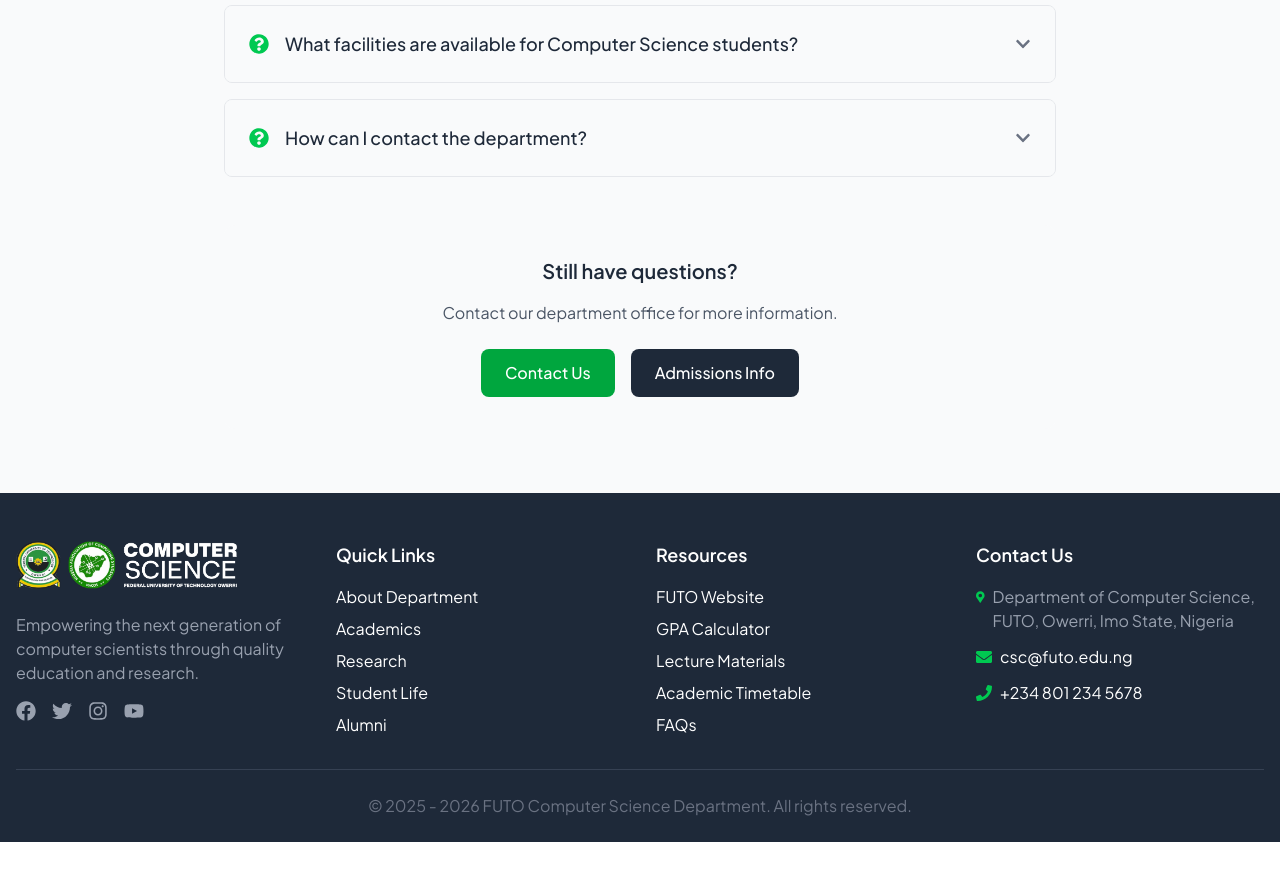
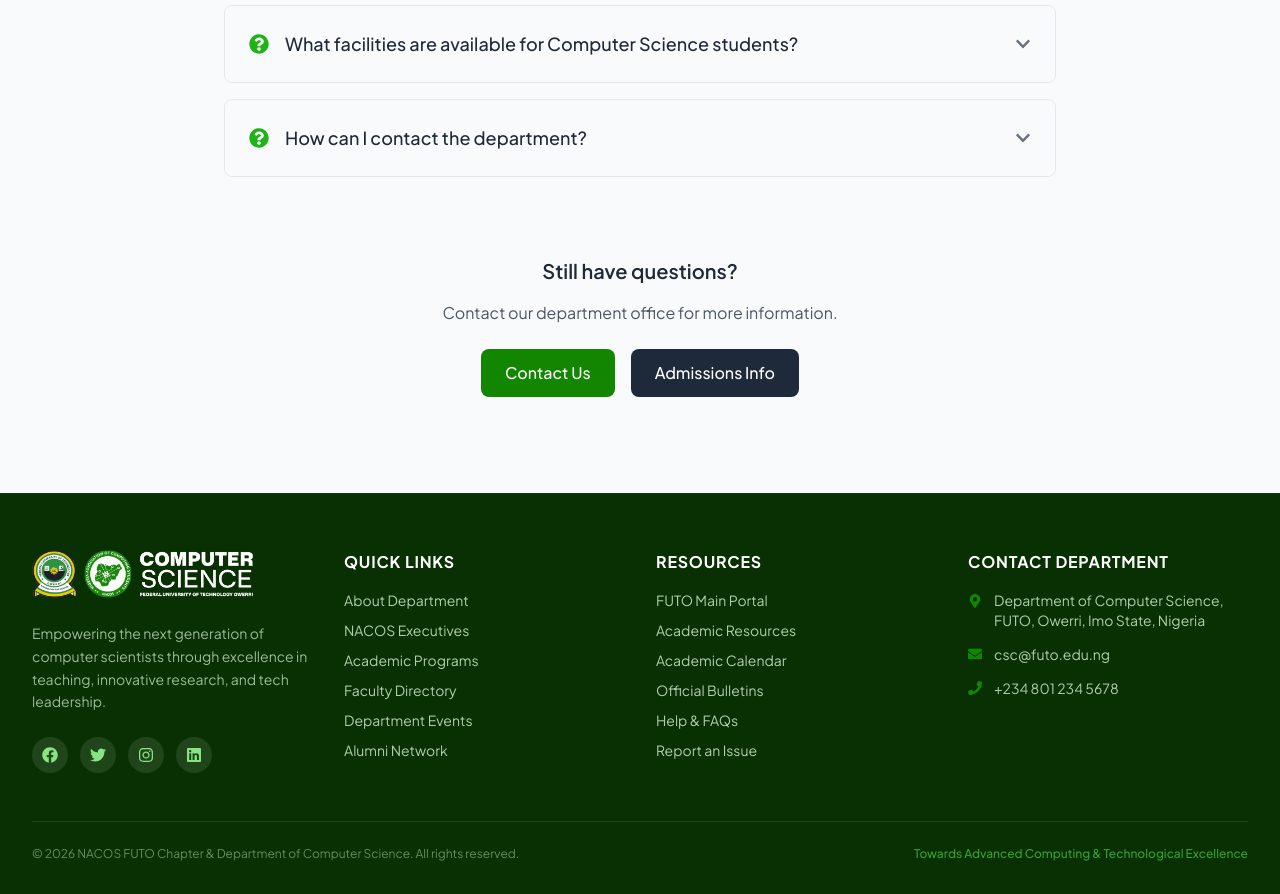
Before and after one commit to nestorcyber/nacosfuto, a React (Vite) app: page /faqs in a window 1280 px wide. Shown: the part 1000-1894 px from the top of the page. Before the commit the page ends 1842 px from the top, so only its background shows below. Built offline with nearby package versions, Linux system fonts and the light colour scheme; no server answers.

Commit message:
Implement brand color system (#138601, #FFFFFF, #083002) for dark and light modes

```diff
--- a/src/components/Footer.jsx
+++ b/src/components/Footer.jsx
@@ -14,82 +14,83 @@ import ScrollToTopLink from './ScrollToTopLink';
 
 const Footer = () => {
   return (
-    <footer className="bg-gray-800 text-white pt-12 pb-6">
-      <div className="max-w-7xl mx-auto px-4">
+    <footer className="bg-[#083002] text-white pt-14 pb-8 border-t border-[#138601]/20">
+      <div className="max-w-7xl mx-auto px-4 sm:px-6 lg:px-8">
         <div className="grid grid-cols-1 md:grid-cols-2 lg:grid-cols-4 gap-8">
           {/* Department Info */}
           <div>
             <div className="flex items-center mb-6">
               <img src={logoDark} alt="FUTO Computer Science Logo" className="h-10 md:h-12 w-auto object-contain" />
             </div>
-            <p className="mb-4 text-gray-400">
-              Empowering the next generation of computer scientists through quality education and research.
+            <p className="mb-6 text-green-100/70 text-sm leading-relaxed">
+              Empowering the next generation of computer scientists through excellence in teaching, innovative research, and tech leadership.
             </p>
-            <div className="flex space-x-4">
-              <ScrollToTopLink to="#" className="text-gray-400 hover:text-green-500 transition-colors">
-                <FaFacebook size={20} />
-              </ScrollToTopLink>
-              <ScrollToTopLink to="#" className="text-gray-400 hover:text-green-500 transition-colors">
-                <FaTwitter size={20} />
-              </ScrollToTopLink>
-              <ScrollToTopLink to="https://www.instagram.com/nacosfuto?igsh=MTJpcnk3Zzdqcmh6dA==" className="text-gray-400 hover:text-green-500 transition-colors">
-                <FaInstagram size={20} />
-              </ScrollToTopLink>
-              <ScrollToTopLink to="#" className="text-gray-400 hover:text-green-500 transition-colors">
-                <FaYoutube size={20} />
-              </ScrollToTopLink>
+            <div className="flex space-x-3">
+              <a href="#" className="w-9 h-9 rounded-full bg-white/10 flex items-center justify-center text-green-300 hover:bg-[#138601] hover:text-white transition-all">
+                <FaFacebook size={16} />
+              </a>
+              <a href="#" className="w-9 h-9 rounded-full bg-white/10 flex items-center justify-center text-green-300 hover:bg-[#138601] hover:text-white transition-all">
+                <FaTwitter size={16} />
+              </a>
+              <a href="https://www.instagram.com/nacosfuto?igsh=MTJpcnk3Zzdqcmh6dA==" target="_blank" rel="noopener noreferrer" className="w-9 h-9 rounded-full bg-white/10 flex items-center justify-center text-green-300 hover:bg-[#138601] hover:text-white transition-all">
+                <FaInstagram size={16} />
+              </a>
+              <a href="https://linkedin.com" target="_blank" rel="noopener noreferrer" className="w-9 h-9 rounded-full bg-white/10 flex items-center justify-center text-green-300 hover:bg-[#138601] hover:text-white transition-all">
+                <FaLinkedin size={16} />
+              </a>
             </div>
           </div>
 
           {/* Quick Links */}
           <div>
-            <h4 className="text-lg font-semibold mb-4 text-white">Quick Links</h4>
-            <ul className="space-y-2">
-              <li><ScrollToTopLink to="/about" className="footer-link" >About Department</ScrollToTopLink></li>
-              <li><ScrollToTopLink to="/academics" className="footer-link">Academics</ScrollToTopLink></li>
-              <li><ScrollToTopLink to="/research" className="footer-link">Research</ScrollToTopLink></li>
-              <li><ScrollToTopLink to="/students" className="footer-link">Student Life</ScrollToTopLink></li>
-              <li><ScrollToTopLink to="/alumni" className="footer-link">Alumni</ScrollToTopLink></li>
+            <h4 className="text-base font-bold mb-4 text-white uppercase tracking-wider">Quick Links</h4>
+            <ul className="space-y-2.5 text-sm text-green-100/80">
+              <li><ScrollToTopLink to="/about" className="hover:text-[#4bd043] transition-colors">About Department</ScrollToTopLink></li>
+              <li><ScrollToTopLink to="/about/nacos-executives" className="hover:text-[#4bd043] transition-colors">NACOS Executives</ScrollToTopLink></li>
+              <li><ScrollToTopLink to="/academics" className="hover:text-[#4bd043] transition-colors">Academic Programs</ScrollToTopLink></li>
+              <li><ScrollToTopLink to="/faculty" className="hover:text-[#4bd043] transition-colors">Faculty Directory</ScrollToTopLink></li>
+              <li><ScrollToTopLink to="/events" className="hover:text-[#4bd043] transition-colors">Department Events</ScrollToTopLink></li>
+              <li><ScrollToTopLink to="/alumni" className="hover:text-[#4bd043] transition-colors">Alumni Network</ScrollToTopLink></li>
             </ul>
           </div>
 
           {/* Resources */}
           <div>
-            <h4 className="text-lg font-semibold mb-4 text-white">Resources</h4>
-            <ul className="space-y-2">
-              <li><a href='https://www.futo.edu.ng' target='_blank' className="footer-link">FUTO Website</a> </li>
-              <li><ScrollToTopLink to="/gpa-calculator" className="footer-link">GPA Calculator</ScrollToTopLink></li>
-              <li><ScrollToTopLink to="/courses" className="footer-link">Lecture Materials</ScrollToTopLink></li>
-              <li><ScrollToTopLink to="/timetable" className="footer-link">Academic Timetable</ScrollToTopLink></li>
-              <li><ScrollToTopLink to="/faqs" className="footer-link">FAQs</ScrollToTopLink></li>
+            <h4 className="text-base font-bold mb-4 text-white uppercase tracking-wider">Resources</h4>
+            <ul className="space-y-2.5 text-sm text-green-100/80">
+              <li><a href='https://www.futo.edu.ng' target='_blank' rel="noopener noreferrer" className="hover:text-[#4bd043] transition-colors">FUTO Main Portal</a></li>
+              <li><ScrollToTopLink to="/resources" className="hover:text-[#4bd043] transition-colors">Academic Resources</ScrollToTopLink></li>
+              <li><ScrollToTopLink to="/about/calendar" className="hover:text-[#4bd043] transition-colors">Academic Calendar</ScrollToTopLink></li>
+              <li><ScrollToTopLink to="/announcements" className="hover:text-[#4bd043] transition-colors">Official Bulletins</ScrollToTopLink></li>
+              <li><ScrollToTopLink to="/faqs" className="hover:text-[#4bd043] transition-colors">Help & FAQs</ScrollToTopLink></li>
+              <li><ScrollToTopLink to="/report-emergency" className="hover:text-[#4bd043] transition-colors">Report an Issue</ScrollToTopLink></li>
             </ul>
           </div>
 
           {/* Contact Info */}
           <div>
-            <h4 className="text-lg font-semibold mb-4 text-white">Contact Us</h4>
-            <div className="space-y-3">
-              <div className="flex items-start">
-                <FaMapMarkerAlt className="mt-1 mr-2 text-green-500" />
-                <p className="text-gray-400">
-                  Department of Computer Science, FUTO, Owerri, Imo State, Nigeria
-                </p>
+            <h4 className="text-base font-bold mb-4 text-white uppercase tracking-wider">Contact Department</h4>
+            <div className="space-y-3.5 text-sm text-green-100/80">
+              <div className="flex items-start gap-3">
+                <FaMapMarkerAlt className="mt-1 text-[#138601] flex-shrink-0" />
+                <span>Department of Computer Science, FUTO, Owerri, Imo State, Nigeria</span>
               </div>
-              <div className="flex items-center">
-                <FaEnvelope className="mr-2 text-green-500" />
-                <ScrollToTopLink to="mailto:cs@futo.edu.ng" className="footer-link">csc@futo.edu.ng</ScrollToTopLink>
+              <div className="flex items-center gap-3">
+                <FaEnvelope className="text-[#138601] flex-shrink-0" />
+                <a href="mailto:csc@futo.edu.ng" className="hover:text-[#4bd043] transition-colors">csc@futo.edu.ng</a>
               </div>
-              <div className="flex items-center">
-                <FaPhone className="mr-2 text-green-500" />
-                <ScrollToTopLink to="tel:+2348012345678" className="footer-link">+234 801 234 5678</ScrollToTopLink>
+              <div className="flex items-center gap-3">
+                <FaPhone className="text-[#138601] flex-shrink-0" />
+                <a href="tel:+2348012345678" className="hover:text-[#4bd043] transition-colors">+234 801 234 5678</a>
               </div>
             </div>
           </div>
         </div>
 
         {/* Copyright */}
-        <div className="border-t border-gray-700 mt-8 pt-6 text-center text-gray-500">
-          <p>&copy; 2025 - 2026 FUTO Computer Science Department. All rights reserved.</p>
+        <div className="border-t border-white/10 mt-12 pt-6 text-center text-xs text-green-200/50 flex flex-col sm:flex-row justify-between items-center gap-2">
+          <p>&copy; {new Date().getFullYear()} NACOS FUTO Chapter & Department of Computer Science. All rights reserved.</p>
+          <p className="text-green-400/70 font-medium">Towards Advanced Computing & Technological Excellence</p>
         </div>
       </div>
     </footer>
--- a/src/context/ThemeContext.jsx
+++ b/src/context/ThemeContext.jsx
@@ -3,10 +3,9 @@ import { createContext, useContext, useEffect, useState } from 'react';
 const ThemeContext = createContext();
 
 export function ThemeProvider({ children }) {
-  const [theme, setTheme] = useState('system');
+  const [theme, setTheme] = useState('light');
 
   useEffect(() => {
-    // Client-side only code
     const storedTheme = localStorage.getItem('theme');
     const systemDark = window.matchMedia('(prefers-color-scheme: dark)').matches;
 
@@ -18,12 +17,22 @@ export function ThemeProvider({ children }) {
   }, []);
 
   useEffect(() => {
+    const isDark = theme === 'system'
+      ? window.matchMedia('(prefers-color-scheme: dark)').matches
+      : theme === 'dark';
+
+    const resolvedTheme = isDark ? 'dark' : 'light';
+    document.documentElement.setAttribute('data-theme', resolvedTheme);
+
+    if (isDark) {
+      document.documentElement.classList.add('dark');
+    } else {
+      document.documentElement.classList.remove('dark');
+    }
+
     if (theme === 'system') {
-      const systemDark = window.matchMedia('(prefers-color-scheme: dark)').matches;
-      document.documentElement.setAttribute('data-theme', systemDark ? 'dark' : 'light');
       localStorage.removeItem('theme');
     } else {
-      document.documentElement.setAttribute('data-theme', theme);
       localStorage.setItem('theme', theme);
     }
   }, [theme]);
@@ -31,7 +40,6 @@ export function ThemeProvider({ children }) {
   const toggleTheme = () => {
     setTheme(prev => {
       if (prev === 'dark') return 'light';
-      if (prev === 'light') return 'dark';
       return 'dark';
     });
   };
--- a/src/index.css
+++ b/src/index.css
@@ -4,9 +4,78 @@
   --font-sans: "Plus Jakarta Sans", sans-serif;
   --font-serif: "Plus Jakarta Sans", sans-serif;
   --font-mono: "Geist Mono", "Geist Mono Fallback";
+
+  /* Primary Brand Greens (#138601, #FFFFFF, #083002) */
+  --color-green-50: #f2fbf1;
+  --color-green-100: #dcf6da;
+  --color-green-200: #bbf0b7;
+  --color-green-300: #88e482;
+  --color-green-400: #4bd043;
+  --color-green-500: #1fb416;
+  --color-green-600: #138601;
+  --color-green-700: #0f6c01;
+  --color-green-800: #0d5602;
+  --color-green-900: #083002;
+  --color-green-950: #041b01;
+
+  --color-nacos-green: #138601;
+  --color-nacos-dark: #083002;
+  --color-nacos-black: #041901;
+  --color-nacos-light: #f2fbf1;
+  --color-nacos-white: #ffffff;
+
+  --color-primary: #138601;
+  --color-primary-dark: #083002;
+  --color-primary-light: #4bd043;
 }
 
-@custom-variant dark (&:where([data-theme=dark], [data-theme=dark] *));
+@custom-variant dark (&:where([data-theme=dark], [data-theme=dark] *, .dark, .dark *));
+
+/* Global Base Styles */
+html {
+  scroll-behavior: smooth;
+}
+
+body {
+  background-color: #ffffff;
+  color: #083002;
+  transition: background-color 0.3s ease, color 0.3s ease;
+}
+
+[data-theme="dark"] body,
+.dark body {
+  background-color: #041801;
+  color: #ffffff;
+}
+
+::selection {
+  background-color: #138601;
+  color: #ffffff;
+}
+
+/* Custom Scrollbar */
+::-webkit-scrollbar {
+  width: 8px;
+  height: 8px;
+}
+
+::-webkit-scrollbar-track {
+  background: #f2fbf1;
+}
+
+[data-theme="dark"] ::-webkit-scrollbar-track,
+.dark ::-webkit-scrollbar-track {
+  background: #083002;
+}
+
+::-webkit-scrollbar-thumb {
+  background: #138601;
+  border-radius: 4px;
+}
+
+::-webkit-scrollbar-thumb:hover {
+  background: #0f6c01;
+}
 
 /* Base Animation Styles */
 @keyframes fadeInUp {
--- a/tailwind.config.js
+++ b/tailwind.config.js
@@ -1,6 +1,6 @@
 module.exports = {
   darkMode: ['variant', {
-    dark: ['&:where([data-theme="dark"]', '&:where([data-theme="dark"] *)']
+    dark: ['&:where([data-theme="dark"]', '&:where([data-theme="dark"] *)', '&:where(.dark, .dark *)']
   }],
   content: [
     "./index.html",
@@ -9,10 +9,40 @@ module.exports = {
   theme: {
     extend: {
       colors: {
+        nacos: {
+          green: '#138601',
+          dark: '#083002',
+          black: '#041901',
+          light: '#f2fbf1',
+          white: '#ffffff',
+        },
         primary: {
-            DEFAULT: '#16a34a', // green-600
-            dark: '#15803d', // green-700
-            light: '#22c55e' // green-500
+          50: '#f2fbf1',
+          100: '#dcf6da',
+          200: '#bbf0b7',
+          300: '#88e482',
+          400: '#4bd043',
+          500: '#1fb416',
+          DEFAULT: '#138601',
+          600: '#138601',
+          700: '#0f6c01',
+          800: '#0d5602',
+          dark: '#083002',
+          900: '#083002',
+          950: '#041b01',
+        },
+        green: {
+          50: '#f2fbf1',
+          100: '#dcf6da',
+          200: '#bbf0b7',
+          300: '#88e482',
+          400: '#4bd043',
+          500: '#1fb416',
+          600: '#138601',
+          700: '#0f6c01',
+          800: '#0d5602',
+          900: '#083002',
+          950: '#041b01',
         },
       },
       transitionProperty: {
@@ -21,6 +51,8 @@ module.exports = {
         'shadow': 'box-shadow',
       },
       boxShadow: {
+        'nacos-glow': '0 0 25px -5px rgba(19, 134, 1, 0.4)',
+        'nacos-dark': '0 20px 25px -5px rgba(8, 48, 2, 0.5)',
         'xl': '0 20px 25px -5px rgba(0, 0, 0, 0.1), 0 10px 10px -5px rgba(0, 0, 0, 0.04)',
         '2xl': '0 25px 50px -12px rgba(0, 0, 0, 0.25)',
         '3xl': '0 35px 60px -15px rgba(0, 0, 0, 0.3)',
```
Also changed, not shown: src/components/Nav/Navbar.jsx (+12 -11 lines). Lines whose indentation alone changed are shown as unchanged.
